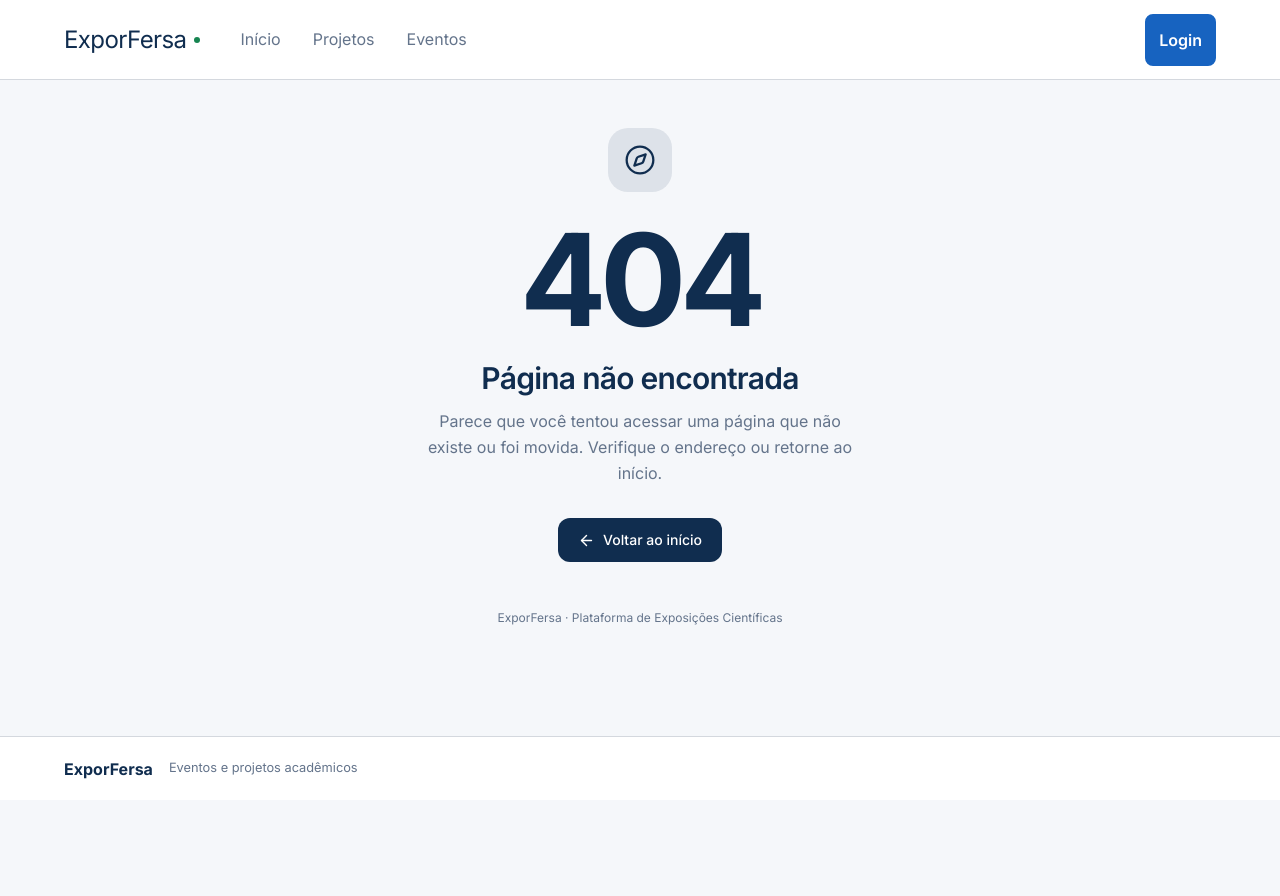
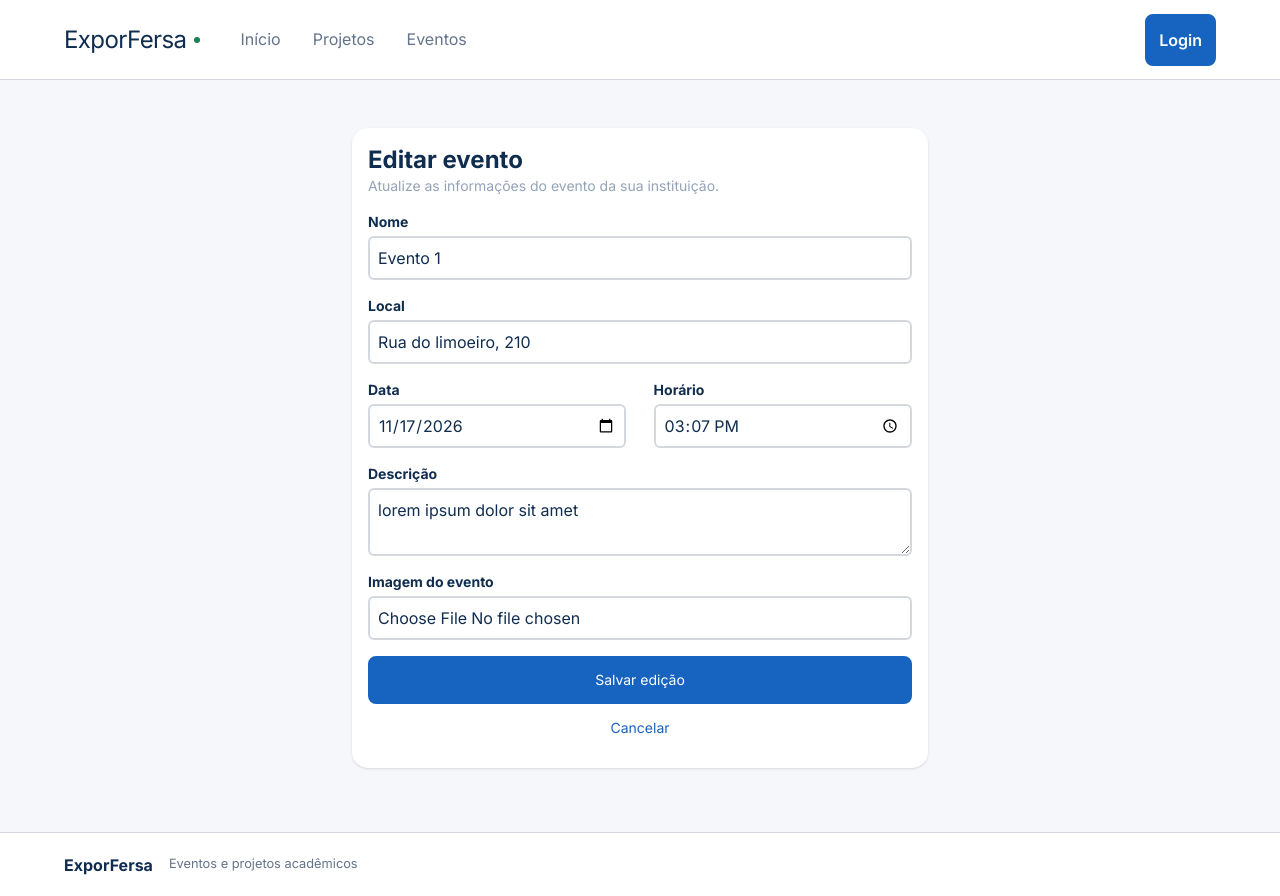
Before and after one commit to RickM19/Exporfersa-frontend, a React (Vite) app: page /admin/eventos/1/editar in a window 1280 px wide. Before the commit the page ends 800 px from the top, so only its background shows below. Built offline with nearby package versions, Linux system fonts and the light colour scheme.

Commit message:
feat: add edit event page

```diff
--- a/src/components/UI/Input.jsx
+++ b/src/components/UI/Input.jsx
@@ -1,10 +1,10 @@
-const Input = ({name, label, type, placeholder}) => {
+const Input = ({name, label, type, placeholder, value, handleChange}) => {
     return (
         <div className="flex flex-col gap-1 w-full">
             <label className="text-sm font-bold" htmlFor={name}>{label}</label>
             {type !== "textarea" ?
-                <input className="border-2 rounded-sm p-2" name={name} id={name} type={type} placeholder={placeholder} />:
-                <textarea className="border-2 rounded-sm p-2" name={name} id={name} placeholder={placeholder}></textarea>
+                <input className="border-2 rounded-sm p-2" name={name} id={name} type={type} placeholder={placeholder} value={value} onChange={handleChange} />:
+                <textarea className="border-2 rounded-sm p-2" name={name} id={name} placeholder={placeholder} value={value} onChange={handleChange}></textarea>
             }
 
         </div>
--- a/src/pages/events/CreateEvent.jsx
+++ b/src/pages/events/CreateEvent.jsx
@@ -1,4 +1,3 @@
-import { useState } from "react";
 import Form from "../../components/Form";
 import Input from "../../components/UI/Input";
 
--- /dev/null
+++ b/src/pages/events/EditEvent.jsx
@@ -0,0 +1,56 @@
+import { useState } from "react";
+import Form from "../../components/Form";
+import Input from "../../components/UI/Input";
+
+const EditEvent = ({eventoAntigo}) => {
+  const [formData, setFormData] = useState(eventoAntigo);
+
+  const handleChange = (e) => {
+    const {name, value} = e.target;
+    setFormData((prevData) => ({
+      ...prevData,
+      [name]: value
+    }));
+  };
+  return (
+    <div className="flex justify-center items-center h-full w-full">
+      <Form
+        width="w-1/2"
+        title="Editar evento"
+        description="Atualize as informações do evento da sua instituição."
+        action="Salvar edição"
+        handleChange={handleChange}
+
+      >
+        <Input
+          label="Nome"
+          name="name"
+          value={formData.name}
+          type="text"
+          handleChange={handleChange}
+        />
+        <Input
+          label="Local"
+          name="place"
+          value={formData.place}
+          type="text"
+          handleChange={handleChange}
+        />
+        <div className="flex gap-[5%]">
+          <Input label="Data" name="date" type="date" value={formData.date} handleChange={handleChange} />
+          <Input label="Horário" name="time" type="time" value={formData.time} handleChange={handleChange} />
+        </div>
+        <Input
+          label="Descrição"
+          name="description"
+          value={formData.description}
+          type="textarea"
+          handleChange={handleChange}
+        />
+        <Input label="Imagem do evento" name="imageName" type="file" />
+      </Form>
+    </div>
+  );
+};
+
+export default EditEvent;
--- a/src/routes/AppRoutes.jsx
+++ b/src/routes/AppRoutes.jsx
@@ -7,6 +7,7 @@ import { Content } from "../components/Content";
 import CreateEvent from "../pages/events/CreateEvent";
 import { NotFound } from "../pages/NotFound";
 import { Home } from "../pages/Home";
+import EditEvent from "../pages/events/EditEvent";
 
 const AppRoutes = () => {
   const [projects, setProjects] = useState(mockProjects);
@@ -18,6 +19,7 @@ const AppRoutes = () => {
         <Route path="/" element={<Content />}>
           <Route index element={<Home projects={projects} events={events} />} />
           <Route path="/admin/eventos/criar" element={<CreateEvent />} />
+          <Route path="/admin/eventos/1/editar" element={<EditEvent eventoAntigo={{name: "Evento 1", place: "Rua do limoeiro, 210", date: "2026-11-17", time: "15:07", description: "lorem ipsum dolor sit amet"}} />} />
           <Route path="*" element={<NotFound />} />
         </Route>
       </Routes>
```
